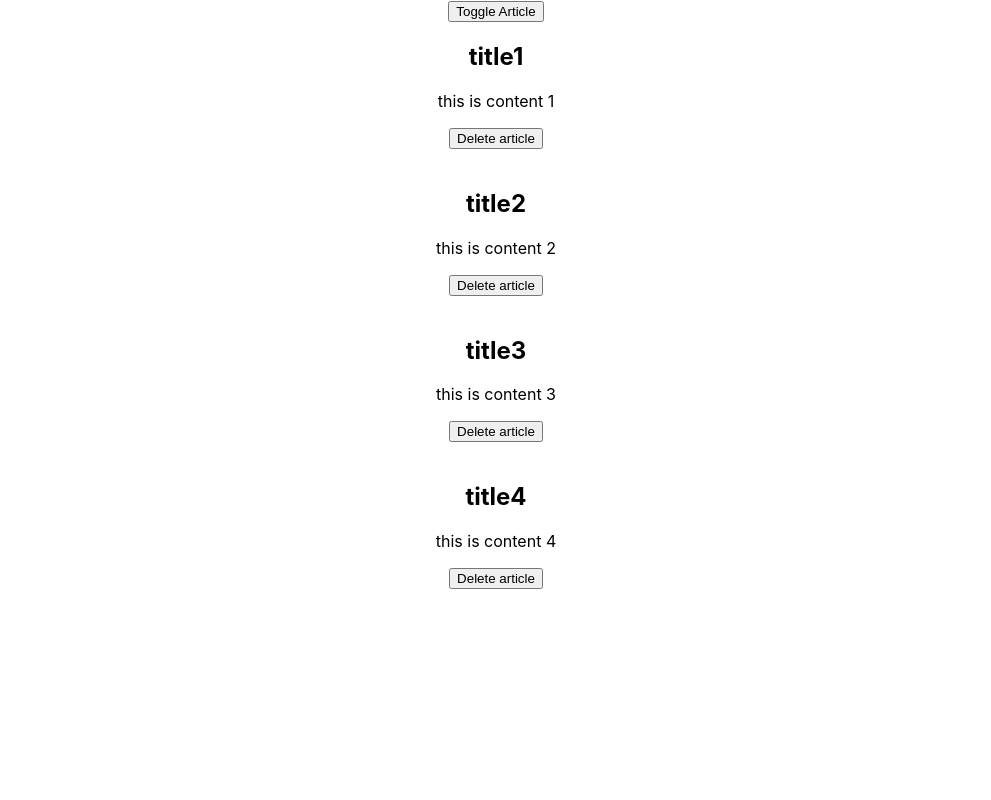
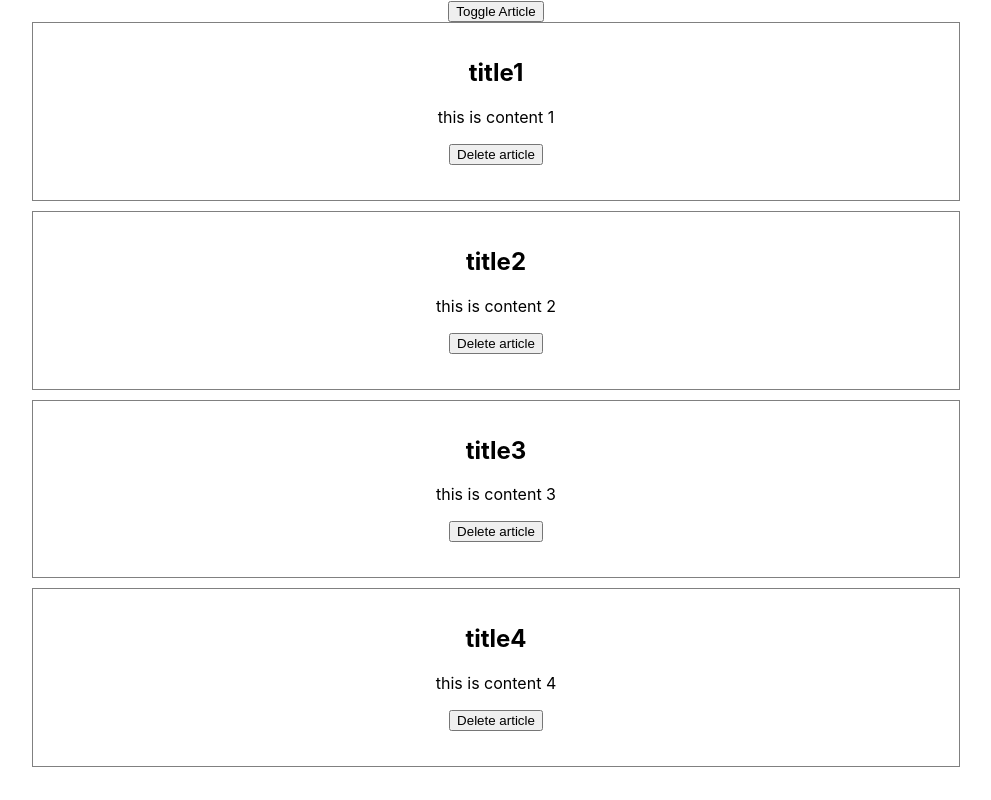
Before and after one commit to Kondzioplus/React, a React (Create React App) app: page / in a window 1280 px wide. Both pictures are taken after a click on the button "Toggle Article". Shown: the whole page, without its empty margins (144-1135 px from the left). Built offline with nearby package versions, Linux system fonts and the light colour scheme.

Commit message:
podstawy stylowania

```diff
--- /dev/null
+++ b/src/Article/Article.css
@@ -0,0 +1,9 @@
+.Article {
+    width: 70%;
+    margin: auto;
+    border: 1px solid gray;
+    box-shadow: 0 3 px 4px #bbbbbb;
+    padding: 15px;
+    text-align: center;
+    margin-bottom: 10px;
+}
--- a/src/Article/Article.js
+++ b/src/Article/Article.js
@@ -1,8 +1,9 @@
 import React from 'react';
+import './Article.css';
 
 const Article = props => {
     return(
-        <div>
+        <div className='Article'>
             <h2>{props.title}</h2>
             <p>{props.content}</p>
             <button onClick={props.deleteClick}>Delete article</button>
```
